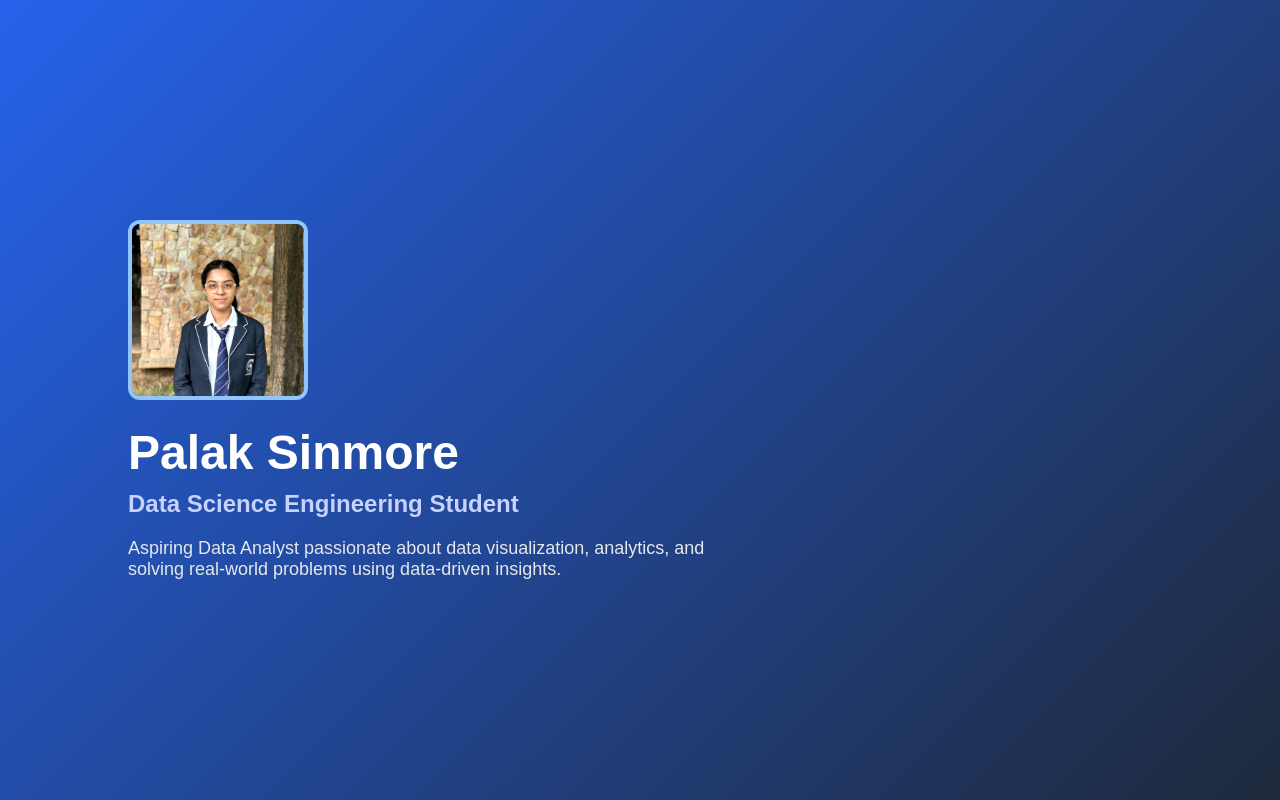
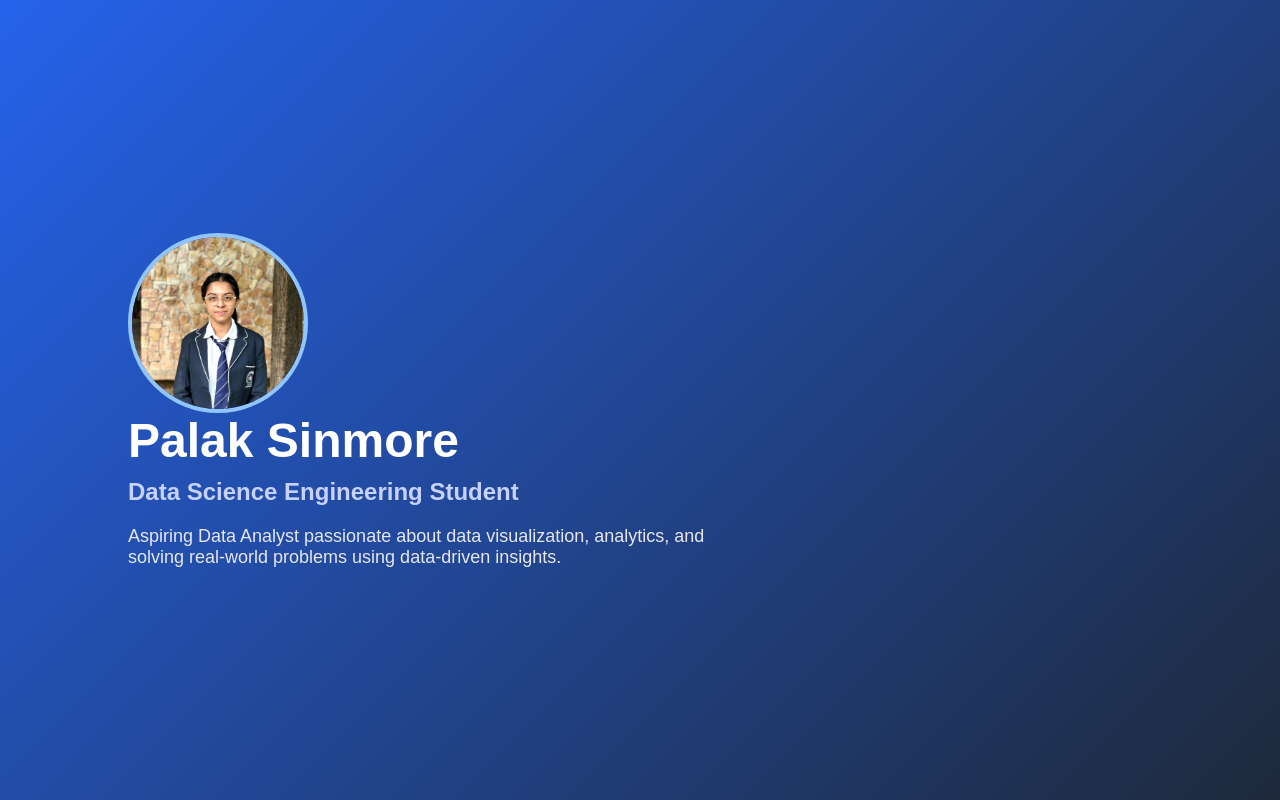
Before and after one commit to sinmorepalak-git1/my-portfolio, a Next.js app: page / in a window 1280 px wide. Shown: the top 800 px of the page. Built offline with nearby package versions, Linux system fonts and the light colour scheme.

Commit message:
ADD something new

```diff
--- a/app/globals.css
+++ b/app/globals.css
@@ -61,7 +61,7 @@ body {
   color: #93c5fd;
 }
 
-/* Footer */
+
 .footer {
   background-color: #020617;
   text-align: center;
@@ -72,7 +72,8 @@ body {
   width: 180px;
   height: 180px;
   object-fit: cover;
-  border-radius: 12px; /* square with soft edges */
+  border-radius: 50%; /* square with soft edges */
   border: 4px solid #93c5fd;
-  margin-bottom: 25px;
+  display:block;
+  margin:25 px auto;
 }
```
